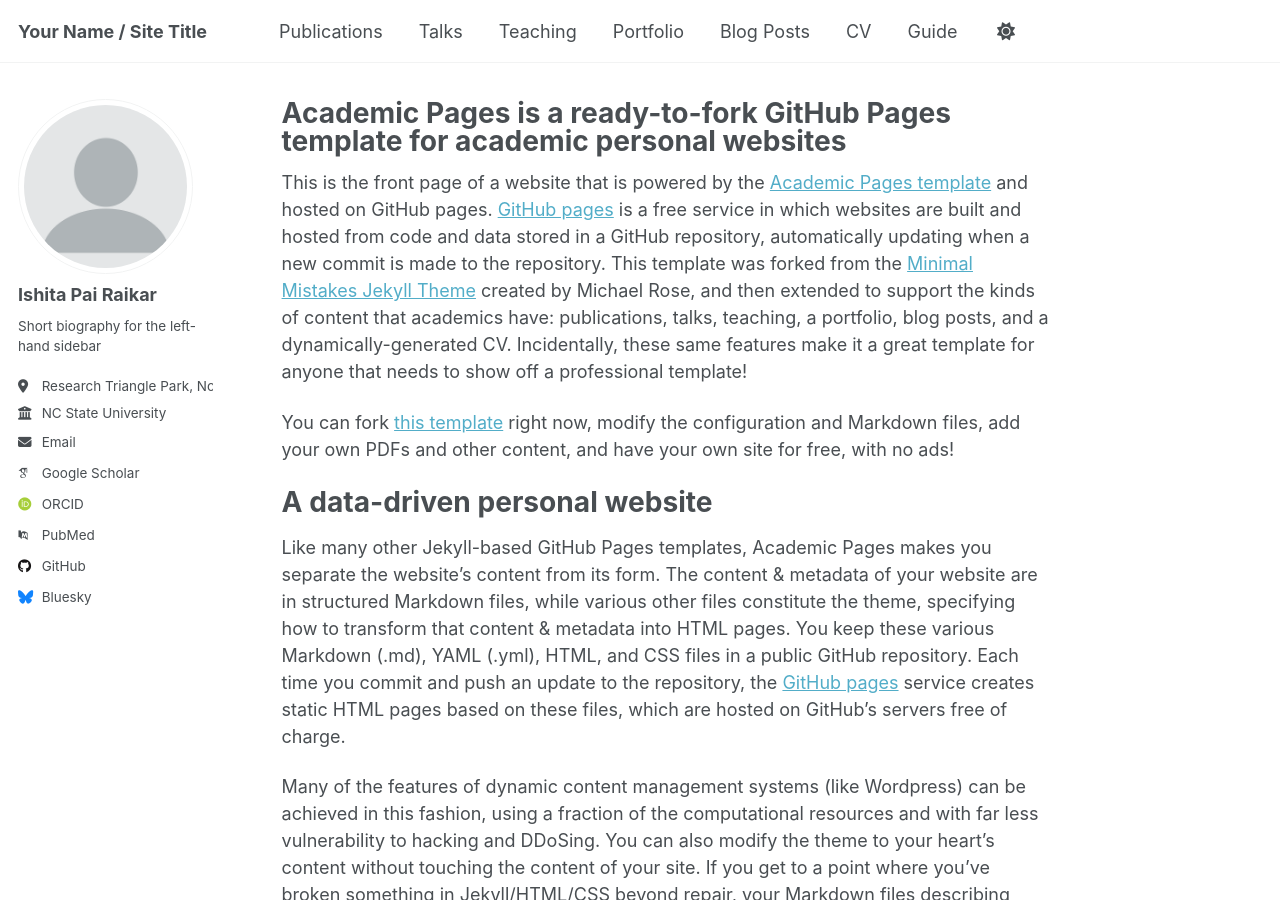
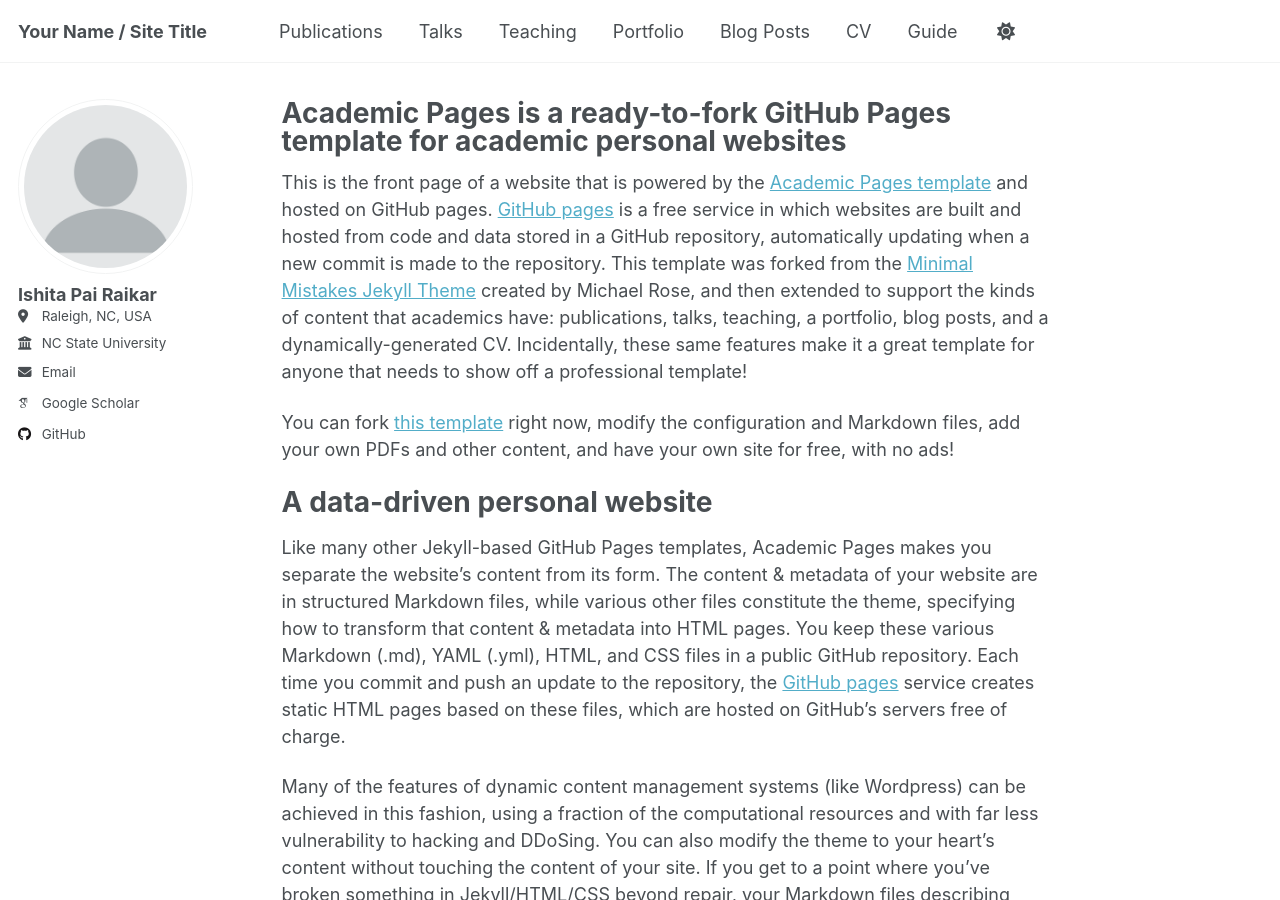
Before and after one commit to ishitapairaikar/ishitapairaikar.github.io, a Jekyll site: the page built from _pages/about.md, in a window 1280 px wide and 900 px high. Built offline with Jekyll 4.4.1, drawn with Linux system fonts in a browser that asks for light colours; some web fonts are replaced; a script that is not in the unit is left out; some of the changed lines change nothing that is shown.

Commit message:
Update _config.yml

```diff
--- a/_config.yml
+++ b/_config.yml
@@ -24,59 +24,35 @@
   # Biographic information
   avatar           : "profile.png"
   name             : "Ishita Pai Raikar"
-  pronouns         : # example: "she/her"
-  bio              : "Short biography for the left-hand sidebar"
-  location         : "Research Triangle Park, North Carolina, United States"
+  location         : "Raleigh, NC, USA"
   employer         : "NC State University"
-  uri              : # URL
   email            : "ipairai@ncsu.edu"
 
   # Academic websites
-  academia         : # URL
-  arxiv            : # URL - Update with the correct link to your profile
+  #academia         : # URL
+  #arxiv            : # URL - Update with the correct link to your profile
   googlescholar    : "https://scholar.google.com/citations?user=a9-VPa4AAAAJ&hl=en"
-  inspire-hep      : # URL
-  impactstory      : # URL
-  orcid            : "http://orcid.org/yourorcidurl"
-  semantic         : # URL
-  pubmed           : "https://www.ncbi.nlm.nih.gov/pubmed/?term=john+snow"
-  researchgate     : # URL
-  scopus           : # URL
+  #inspire-hep      : # URL
+  #impactstory      : # URL
+  #orcid            : "http://orcid.org/yourorcidurl"
+  #semantic         : # URL
+  #pubmed           : "https://www.ncbi.nlm.nih.gov/pubmed/?term=john+snow"
+  #researchgate     : # URL
+  #scopus           : # URL
 
   # Repositories and software development
-  bitbucket        : # Username - Update with your username on the site
-  codepen          : # Username
-  dribbble         : # Username
-  github           : "academicpages"
-  kaggle           : # Username
-  stackoverflow    : # User number or user number and name (i.e., use "1" or "1/jeff-atwood")
+  #bitbucket        : # Username - Update with your username on the site
+  #codepen          : # Username
+  #dribbble         : # Username
+  github           : "ishitapairaikar"
+  #kaggle           : # Username
+  #stackoverflow    : # User number or user number and name (i.e., use "1" or "1/jeff-atwood")
 
   # Social media
-  artstation       : # Username
-  bluesky          : "bsky.app" # Replace this with you Bluesky username
-  facebook         : # Username
-  flickr           : # Username
-  foursquare       : # Username
-  goodreads        : # Username
-  google_plus      : # Username
-  keybase          : # Username
-  instagram        : # Username
-  lastfm           : # Username
+  #artstation       : # Username
+  #bluesky          : "bsky.app" # Replace this with you Bluesky username
   linkedin         : # Username
-  mastodon         : # URL
-  medium           : # URL
-  pinterest        : # Username
-  soundcloud       : # Username
-  steam            : # Username
-  telegram         : # URL
-  tumblr           : # Username
   twitter          : # Username for X / Twitter
-  vine             : # Username
-  weibo            : # Username
-  wikipedia        : # Username
-  xing             : # Username
-  youtube          : # Username
-  zhihu            : # Username
 
 # Publication Category - The following the list of publication categories and their headings
 publication_category:
```
